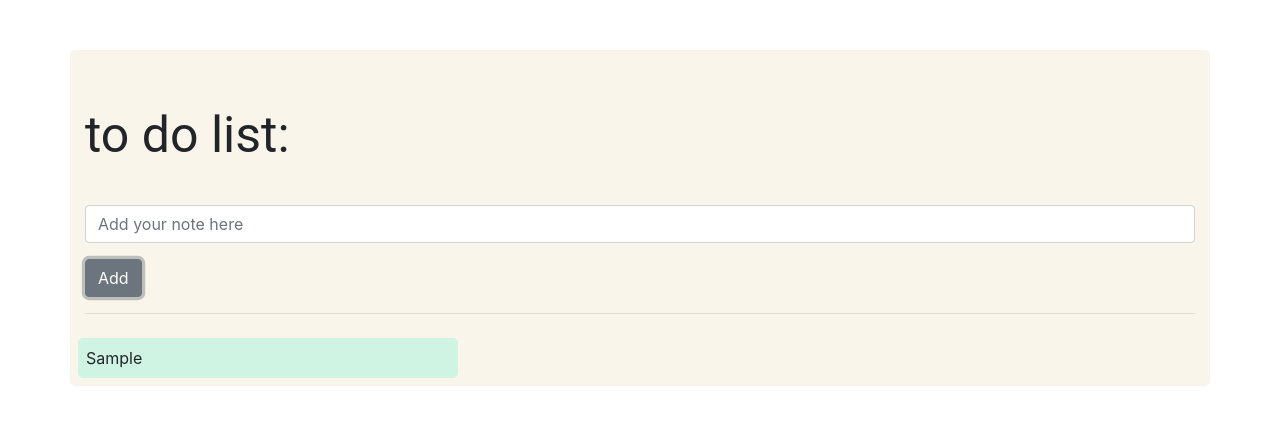
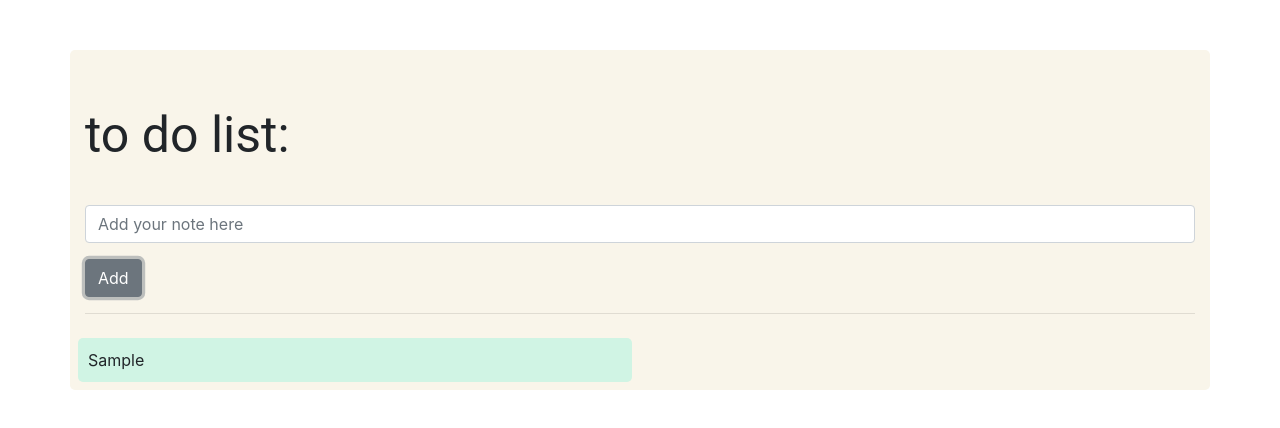
Before and after one commit to aniasurmiak/architecture-eventlistener, a plain HTML site: page dist/index.html in a window 1280 px wide. Both pictures are taken after typing "Sample" into the empty fields and a click on the button "Add". Drawn offline with Linux system fonts and the light colour scheme.

Commit message:
making the notes in 2 columns

```diff
--- a/dist/assets/js/bundle.js
+++ b/dist/assets/js/bundle.js
@@ -290,7 +290,7 @@ var domElements = {
 };
 var renderNotes = function renderNotes(notes) {
   domElements.noteContainer.innerHTML = notes.map(function (note, index) {
-    return "\n        <div class=\"note col-lg-4\" id=".concat(index, " title= \n        \"click to remove\">\n          ").concat(note, "\n        </div>\n      ");
+    return "\n        <div class=\"note col-lg-6\" id=".concat(index, " title= \n        \"click to remove\">\n         <span> ").concat(note, " </spam>\n        </div>\n      ");
   }).join("");
   domElements.noteDiv = document.querySelectorAll(".note");
   targetNotes();
--- a/src/assets/js/helper.js
+++ b/src/assets/js/helper.js
@@ -14,9 +14,9 @@ export const renderNotes = notes => {
     .map(
       (note, index) => {
         return `
-        <div class="note col-lg-4" id=${index} title=
+        <div class="note col-lg-6" id=${index} title=
         "click to remove">
-          ${note}
+         <span> ${note} </spam>
         </div>
       `
       }
--- a/src/assets/scss/styles.scss
+++ b/src/assets/scss/styles.scss
@@ -1,10 +1,15 @@
 @import "~bootstrap/scss/bootstrap";
 
 .note {
- margin: 8px;
   padding: 8px;
+  cursor: pointer;
+
+}
+
+span {
+  display: block;
+  padding: 10px;
   background-color: rgb(208,244,228);
-  cursor: pointer;
   border-radius: 5px;
 }
 
@@ -15,5 +20,5 @@
 .container {
   margin-top: 50px;
   background-color: rgb(249, 245, 234);
-  border-radius: 5px
+  border-radius: 5px;
 }
```
Also changed, not shown: dist/assets/css/styles.css, 2 other files.
